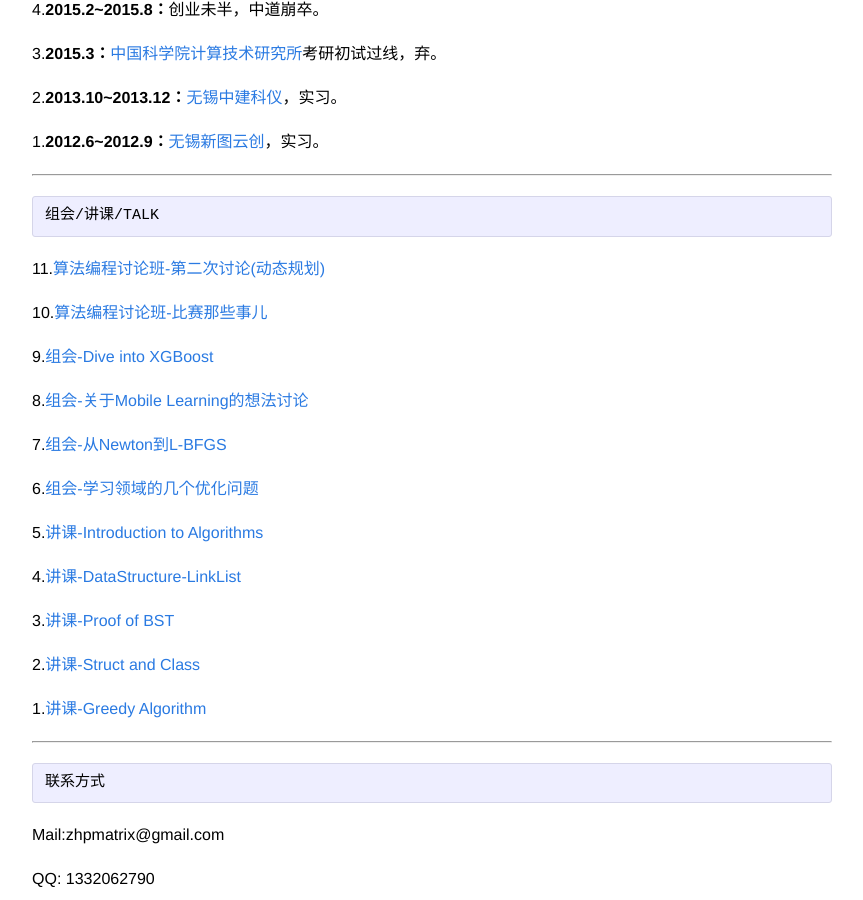
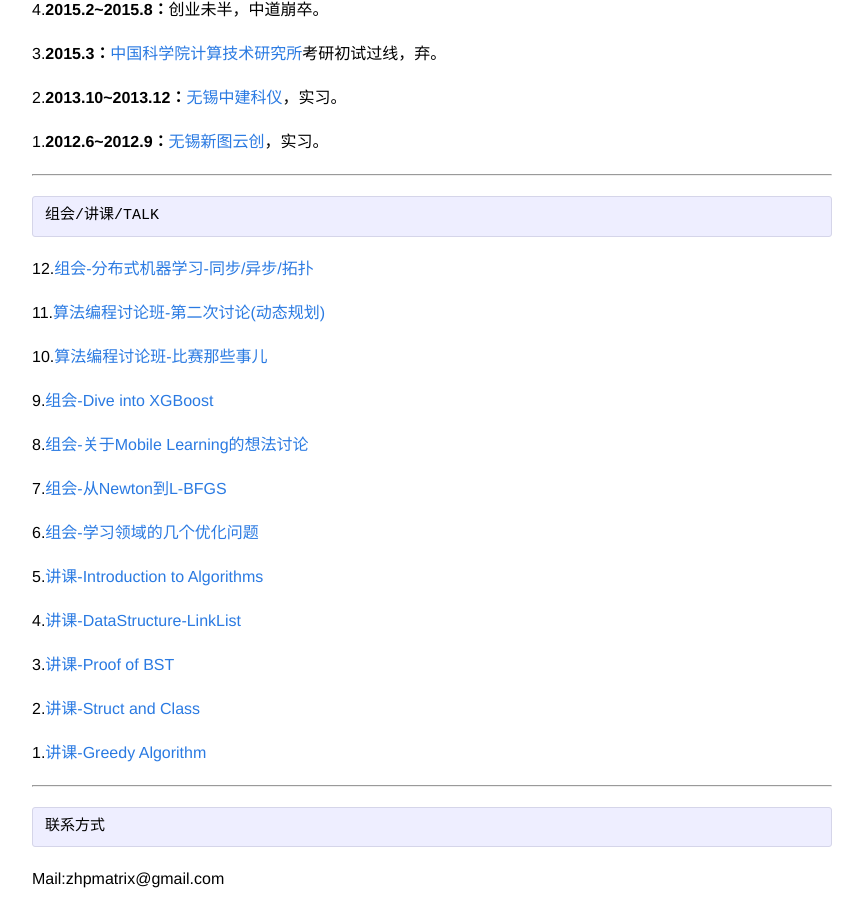
Before and after one commit to zhpmatrix/zhpmatrix.github.io, a Jekyll site: the page built from about.md, in a window 1280 px wide and 900 px high, scrolled down 2161 px. Shown: the whole window, without its empty margins (208-1071 px from the left). Built offline with Jekyll 4.4.1, drawn with Linux system fonts in a browser that asks for light colours; comment, search, counter and statistics services are not loaded.

Commit message:
add distributed pdf

```diff
--- a/about.md
+++ b/about.md
@@ -126,6 +126,8 @@ permalink: /about/
 ---
 	组会/讲课/TALK
 
+12.[组会-分布式机器学习-同步/异步/拓扑](cellar/distributed.pdf)
+
 11.[算法编程讨论班-第二次讨论(动态规划)](cellar/leetcode_1.pdf)
 
 10.[算法编程讨论班-比赛那些事儿](cellar/leetcode_0.pdf)
```
Also changed, not shown: 1 other file.
